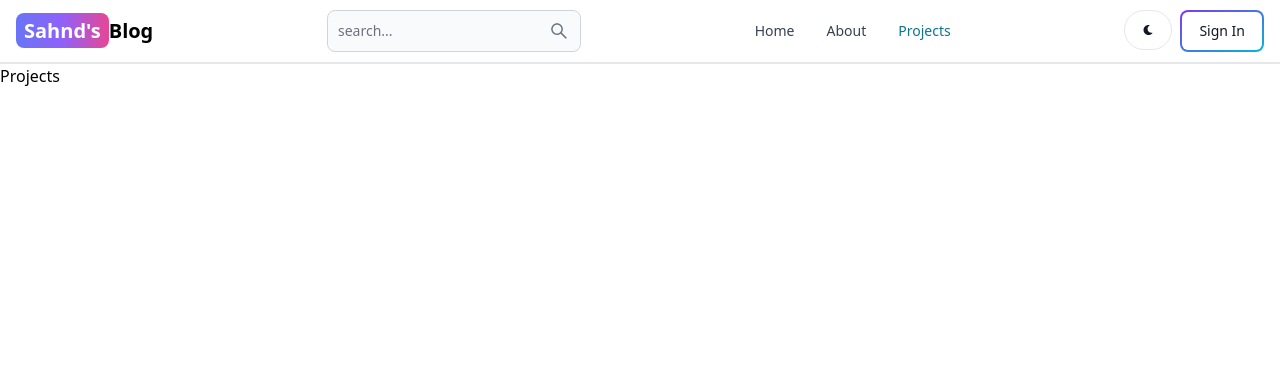
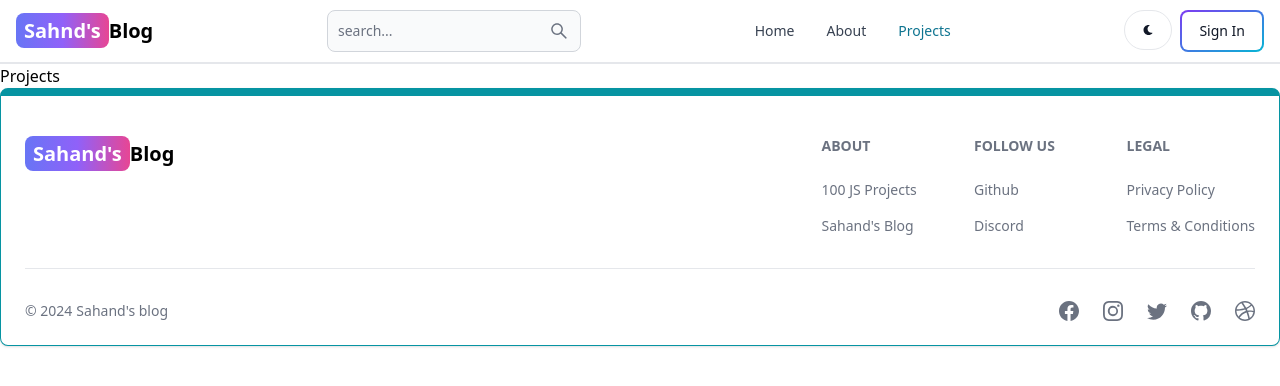
Before and after one commit to manojtalluri12/MERN-BLOG, a React (Vite) app in the folder client/: page /projects in a window 1280 px wide. Shown: the top 386 px of the page. Built offline with nearby package versions, Linux system fonts and the light colour scheme.

Commit message:
creating footer component

```diff
--- a/client/src/App.jsx
+++ b/client/src/App.jsx
@@ -6,6 +6,7 @@
 import SignUp from "./pages/SignUp"
 import Projects from "./pages/Projects"
 import Header from "./components/Header"
+import FooterCom from "./components/Footer"
 
 
 const App = () => {
@@ -20,6 +21,7 @@
       <Route path="/dashboard" element={<Dashboard/>}/>
       <Route path="/projects" element={<Projects/>}/>
     </Routes>
+    <FooterCom/>
     </BrowserRouter>
   )
 }
--- /dev/null
+++ b/client/src/components/Footer.jsx
@@ -0,0 +1,81 @@
+import { Footer } from 'flowbite-react';
+import { Link } from 'react-router-dom';
+import { BsFacebook, BsInstagram, BsTwitter, BsGithub, BsDribbble } from 'react-icons/bs';
+export default function FooterCom() {
+  return (
+    <Footer container className='border border-t-8 border-teal-500'>
+      <div className='w-full max-w-7xl mx-auto'>
+        <div className='grid w-full justify-between sm:flex md:grid-cols-1'>
+          <div className='mt-5'>
+            <Link
+              to='/'
+              className='self-center whitespace-nowrap text-lg sm:text-xl font-semibold dark:text-white'
+            >
+              <span className='px-2 py-1 bg-gradient-to-r from-indigo-500 via-purple-500 to-pink-500 rounded-lg text-white'>
+                Sahand's
+              </span>
+              Blog
+            </Link>
+          </div>
+          <div className='grid grid-cols-2 gap-8 mt-4 sm:grid-cols-3 sm:gap-6'>
+            <div>
+              <Footer.Title title='About' />
+              <Footer.LinkGroup col>
+                <Footer.Link
+                  href=''
+                  target='_blank'
+                  rel='noopener noreferrer'
+                >
+                  100 JS Projects
+                </Footer.Link>
+                <Footer.Link
+                  href='/about'
+                  target='_blank'
+                  rel='noopener noreferrer'
+                >
+                  Sahand's Blog
+                </Footer.Link>
+              </Footer.LinkGroup>
+            </div>
+            <div>
+              <Footer.Title title='Follow us' />
+              <Footer.LinkGroup col>
+                <Footer.Link
+                  href=''
+                  target='_blank'
+                  rel='noopener noreferrer'
+                >
+                  Github
+                </Footer.Link>
+                <Footer.Link href='#'>Discord</Footer.Link>
+              </Footer.LinkGroup>
+            </div>
+            <div>
+              <Footer.Title title='Legal' />
+              <Footer.LinkGroup col>
+                <Footer.Link href='#'>Privacy Policy</Footer.Link>
+                <Footer.Link href='#'>Terms &amp; Conditions</Footer.Link>
+              </Footer.LinkGroup>
+            </div>
+          </div>
+        </div>
+        <Footer.Divider />
+        <div className='w-full sm:flex sm:items-center sm:justify-between'>
+          <Footer.Copyright
+            href='#'
+            by="Sahand's blog"
+            year={new Date().getFullYear()}
+          />
+          <div className="flex gap-6 sm:mt-0 mt-4 sm:justify-center">
+            <Footer.Icon href='#' icon={BsFacebook}/>
+            <Footer.Icon href='#' icon={BsInstagram}/>
+            <Footer.Icon href='#' icon={BsTwitter}/>
+            <Footer.Icon href='https://github.com/sahandghavidel' icon={BsGithub}/>
+            <Footer.Icon href='#' icon={BsDribbble}/>
+
+          </div>
+        </div>
+      </div>
+    </Footer>
+  );
+}
```
